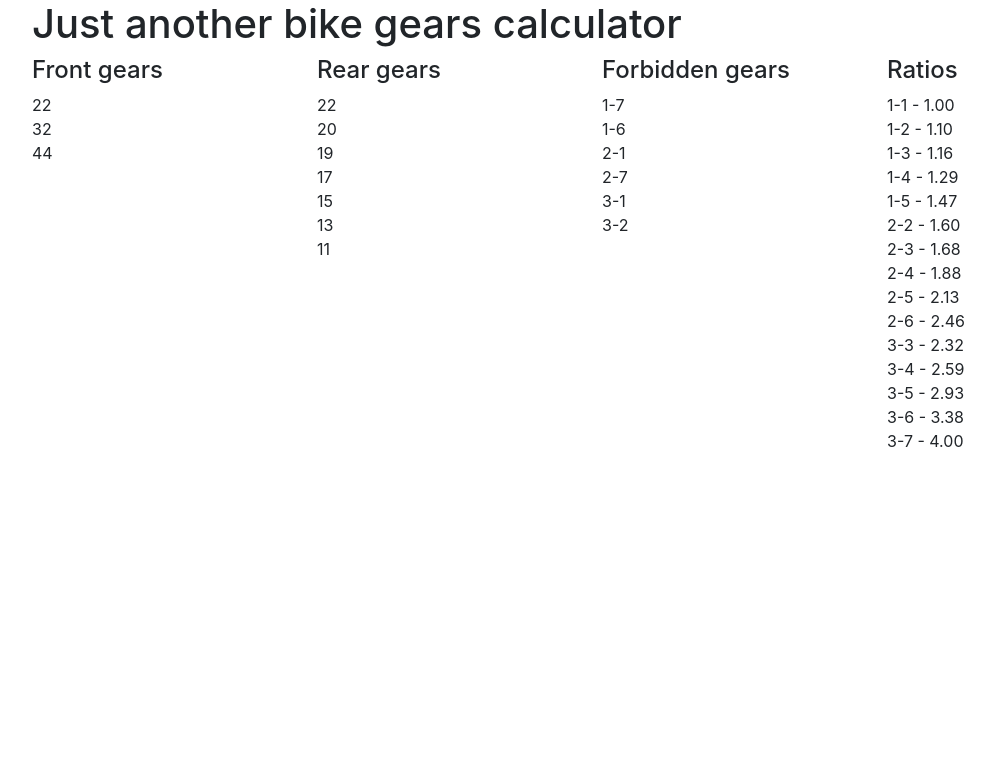
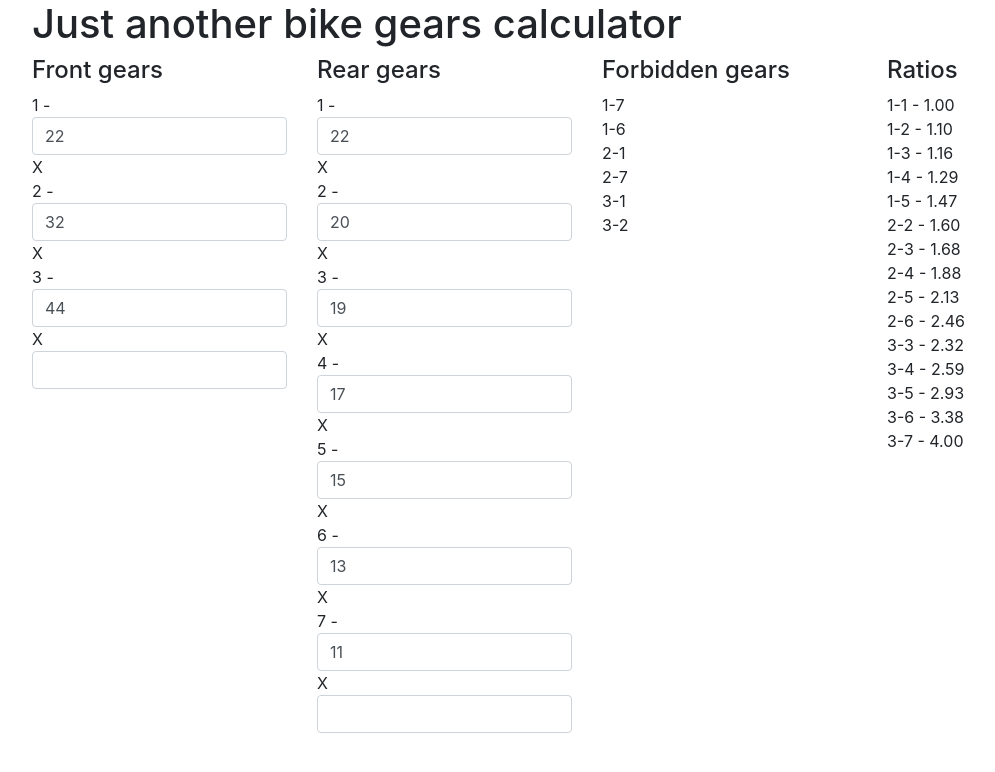
Before and after one commit to banciur/bike-gears, a React app: page / in a window 1280 px wide. Shown: the top 772 px of the page, without its empty margins (53-1048 px from the left). Built offline with nearby package versions, Linux system fonts and the light colour scheme; the HTML template or start-up script is replaced by a standard one.

Commit message:
Add possibility to edit gears

```diff
--- a/package.json
+++ b/package.json
@@ -20,6 +20,7 @@
   },
   "devDependencies": {
     "@types/chai": "^4.1.7",
+    "@types/lodash": "^4.14.119",
     "@types/mocha": "^5.2.5",
     "@types/react": "^16.7.7",
     "@types/react-dom": "^16.0.10",
@@ -45,6 +46,7 @@
   },
   "dependencies": {
     "bootstrap": "^4.1.3",
+    "lodash": "^4.17.11",
     "react": "^16.6.3",
     "react-dom": "^16.6.3",
     "reactstrap": "^6.5.0"
--- a/src/components/ChainGearboxComponent.tsx
+++ b/src/components/ChainGearboxComponent.tsx
@@ -2,34 +2,71 @@ import * as React from "react";
 import { Row, Col } from "reactstrap";
 
 import { ChainGearbox } from "../models/ChainGearbox";
+import { Gearbox } from "../models/Gearbox";
+import { GearboxComponent } from "./GearboxComponent";
 
 export interface ChainGearboxProps {
   chainGearbox: ChainGearbox;
 }
 
-export const ChainGearboxComponent: React.FunctionComponent<ChainGearboxProps> = ({ chainGearbox }) => (
+export interface ChainGearboxState {
+  chainGearbox: ChainGearbox;
+}
+
+export class ChainGearboxComponent extends React.Component<ChainGearboxProps, ChainGearboxState> {
+  constructor(props: ChainGearboxProps) {
+    super(props);
+    this.state = {
+      chainGearbox: props.chainGearbox,
+    };
+  }
+
+  frontGearsChangeHandler = (gearbox: Gearbox) => {
+    this.setState({
+      chainGearbox: new ChainGearbox(
+        Array.from(gearbox),
+        Array.from(this.state.chainGearbox.rearGears),
+        this.state.chainGearbox.forbiddenGears,
+      ),
+    });
+  };
+
+  rearGearsChangeHandler = (gearbox: Gearbox) => {
+    this.setState({
+      chainGearbox: new ChainGearbox(
+        Array.from(this.state.chainGearbox.frontGears),
+        Array.from(gearbox),
+        this.state.chainGearbox.forbiddenGears,
+      ),
+    });
+  };
+
+  render() {
+    return (
       <Row>
         <Col>
           <h4>Front gears</h4>
-      {Array.from(chainGearbox.frontGears).map((ratio, index) => (
-        <div key={index}>{ratio}</div>
-      ))}
+          <GearboxComponent
+            gearbox={this.state.chainGearbox.frontGears}
+            gearboxChangeHandler={this.frontGearsChangeHandler}
+          />
         </Col>
         <Col>
           <h4>Rear gears</h4>
-      {Array.from(chainGearbox.rearGears).map((ratio, index) => (
-        <div key={index}>{ratio}</div>
-      ))}
+          <GearboxComponent
+            gearbox={this.state.chainGearbox.rearGears}
+            gearboxChangeHandler={this.rearGearsChangeHandler}
+          />
         </Col>
         <Col>
           <h4>Forbidden gears</h4>
-      {Array.from(chainGearbox.forbiddenGears).map((gear, index) => (
+          {Array.from(this.state.chainGearbox.forbiddenGears).map((gear, index) => (
             <div key={index}>{gear}</div>
           ))}
         </Col>
         <Col>
           <h4>Ratios</h4>
-      {Array.from(chainGearbox.gears).map(gear => (
+          {Array.from(this.state.chainGearbox.gears).map(gear => (
             <div key={gear[0]}>
               {gear[0]} - {gear[2].toFixed(2)}
             </div>
@@ -37,3 +74,5 @@ export const ChainGearboxComponent: React.FunctionComponent<ChainGearboxProps> =
         </Col>
       </Row>
     );
+  }
+}
--- /dev/null
+++ b/src/components/GearboxComponent.tsx
@@ -0,0 +1,93 @@
+import * as React from "react";
+import { Input } from "reactstrap";
+import { debounce } from "lodash";
+
+import { Gearbox } from "../models/Gearbox";
+
+const DEBOUNCE_WAIT = 300;
+
+interface GearboxComponentProps {
+  gearbox: Gearbox;
+  gearboxChangeHandler: (gearbox: Gearbox) => void;
+}
+
+interface GearboxComponentState {
+  gearbox: number[];
+}
+
+export class GearboxComponent extends React.Component<GearboxComponentProps, GearboxComponentState> {
+  private readonly notifyParent: (gearbox: Gearbox) => void;
+  private readonly ascending: boolean;
+
+  constructor(props: GearboxComponentProps) {
+    super(props);
+
+    this.notifyParent = props.gearboxChangeHandler;
+    this.ascending = props.gearbox.ascending;
+    this.state = {
+      gearbox: Array.from(props.gearbox),
+    };
+  }
+
+  recalculateAndNotify = (gearbox?: number[]) => {
+    const newGears = gearbox === undefined ? this.state.gearbox : gearbox;
+    const newGearbox = new Gearbox(newGears, this.ascending);
+    this.setState({
+      gearbox: Array.from(newGearbox),
+    });
+    this.notifyParent(newGearbox);
+  };
+
+  debouncedRecalculateAndNotify = debounce(this.recalculateAndNotify, DEBOUNCE_WAIT);
+
+  handleChangeGearGenerator = (index: number) => {
+    return (event: React.ChangeEvent<HTMLInputElement>) => {
+      const number = Number.parseInt(event.target.value, 10);
+      const newGears = Array.from(this.state.gearbox);
+      newGears[index] = number;
+      this.setState({
+        gearbox: newGears,
+      });
+      this.debouncedRecalculateAndNotify();
+    };
+  };
+
+  handleRemoveGearGenerator = (index: number) => {
+    return () => {
+      const newGears = Array.from(this.state.gearbox);
+      newGears.splice(index, 1);
+      this.setState({
+        gearbox: newGears,
+      });
+      this.debouncedRecalculateAndNotify();
+    };
+  };
+
+  debouncedNewGear = debounce((event: React.ChangeEvent<HTMLInputElement>) => {
+    const newGears = Array.from(this.state.gearbox);
+    newGears.push(Number.parseInt(event.target.value, 10));
+    event.target.value = "";
+    this.recalculateAndNotify(newGears);
+  }, DEBOUNCE_WAIT);
+
+  handleNewGear = (event: React.ChangeEvent<HTMLInputElement>) => {
+    event.persist();
+    this.debouncedNewGear(event);
+  };
+
+  render(): React.ReactNode {
+    return (
+      <>
+        {Array.from(this.state.gearbox).map((gear, index) => (
+          <div key={index}>
+            {index + 1} - <Input value={gear} onChange={this.handleChangeGearGenerator(index)} />{" "}
+            <span onClick={this.handleRemoveGearGenerator(index)}> X </span>
+          </div>
+        ))}
+        <div>
+          <Input onChange={this.handleNewGear} />
+        </div>
+      </>
+    );
+  }
+}
```
Also changed, not shown: 1 other file (tests, documents, lock files or other folders). Lines whose indentation alone changed are shown as unchanged.
